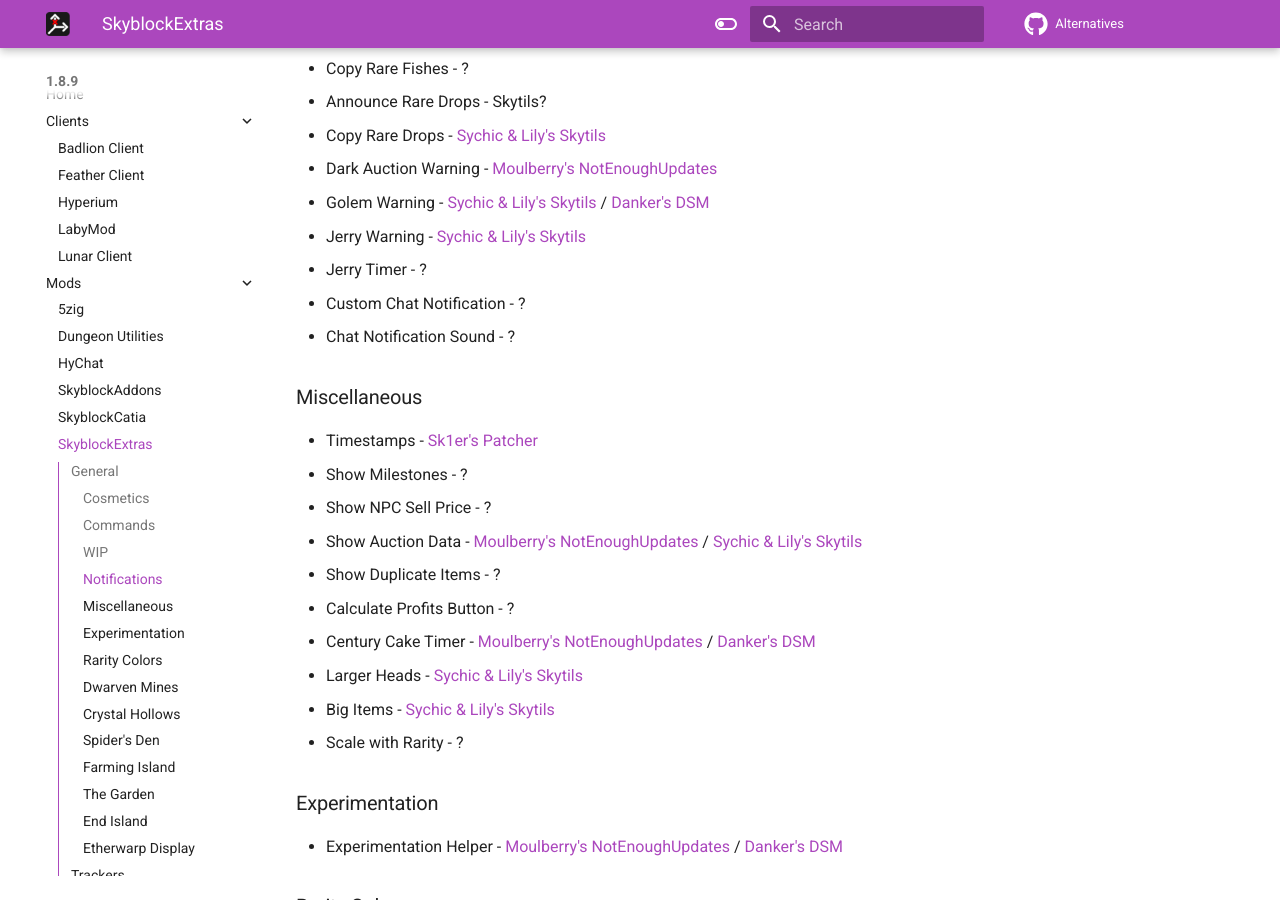
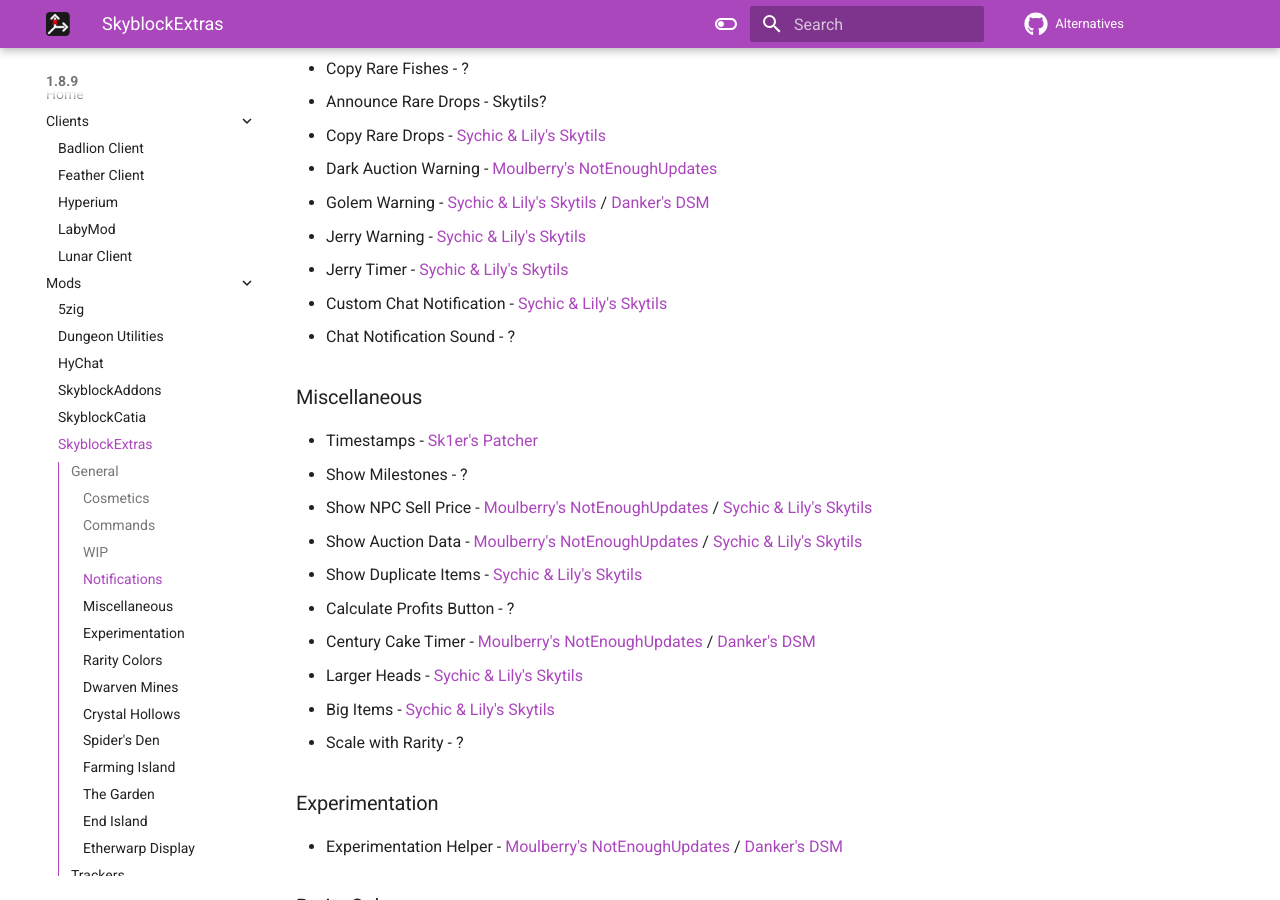
Before and after one commit to MicrocontrollersDev/Alternatives, an MkDocs documentation site: the page built from docs/1.8.9/skyblockextras.md, in a window 1280 px wide and 900 px high, scrolled down 1738 px. Built offline with MkDocs 1.6.1 and Material for MkDocs 9.7.7, drawn with Linux system fonts in a browser that asks for light colours; comment, search, counter and statistics services are not loaded.

Commit message:
some alternatives

```diff
--- a/docs/1.8.9/skyblockextras.md
+++ b/docs/1.8.9/skyblockextras.md
@@ -68,17 +68,17 @@
 * Dark Auction Warning - [Moulberry's NotEnoughUpdates](https://modrinth.com/mod/notenoughupdates)
 * Golem Warning - [Sychic & Lily's Skytils](https://github.com/Skytils/SkytilsMod/releases/latest) / [Danker's DSM](https://github.com/bowser0000/SkyblockMod/releases/latest)
 * Jerry Warning - [Sychic & Lily's Skytils](https://github.com/Skytils/SkytilsMod/releases/latest)
-* Jerry Timer - ?
-* Custom Chat Notification - ?
+* Jerry Timer - [Sychic & Lily's Skytils](https://github.com/Skytils/SkytilsMod/releases/latest)
+* Custom Chat Notification - [Sychic & Lily's Skytils](https://github.com/Skytils/SkytilsMod/releases/latest)
 * Chat Notification Sound - ?
 
 ### Miscellaneous
 
 * Timestamps - [Sk1er's Patcher](https://sk1er.club/mods/patcher)
 * Show Milestones - ?
-* Show NPC Sell Price - ?
+* Show NPC Sell Price - [Moulberry's NotEnoughUpdates](https://modrinth.com/mod/notenoughupdates) / [Sychic & Lily's Skytils](https://github.com/Skytils/SkytilsMod/releases/latest)
 * Show Auction Data - [Moulberry's NotEnoughUpdates](https://modrinth.com/mod/notenoughupdates) / [Sychic & Lily's Skytils](https://github.com/Skytils/SkytilsMod/releases/latest)
-* Show Duplicate Items - ?
+* Show Duplicate Items - [Sychic & Lily's Skytils](https://github.com/Skytils/SkytilsMod/releases/latest)
 * Calculate Profits Button - ?
 * Century Cake Timer - [Moulberry's NotEnoughUpdates](https://modrinth.com/mod/notenoughupdates) / [Danker's DSM](https://github.com/bowser0000/SkyblockMod/releases/latest)
 * Larger Heads - [Sychic & Lily's Skytils](https://github.com/Skytils/SkytilsMod/releases/latest)
```
